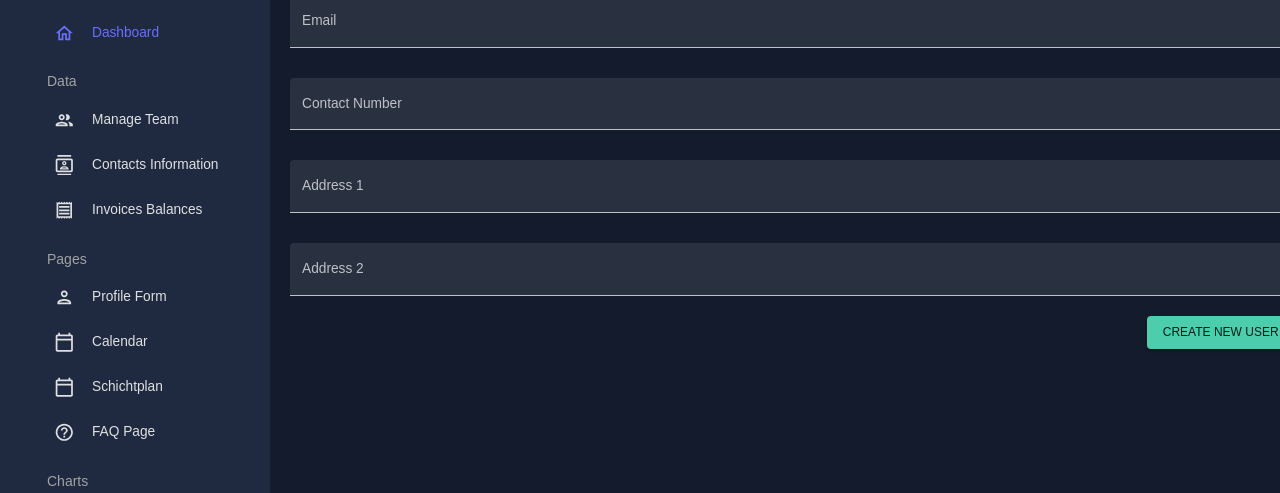
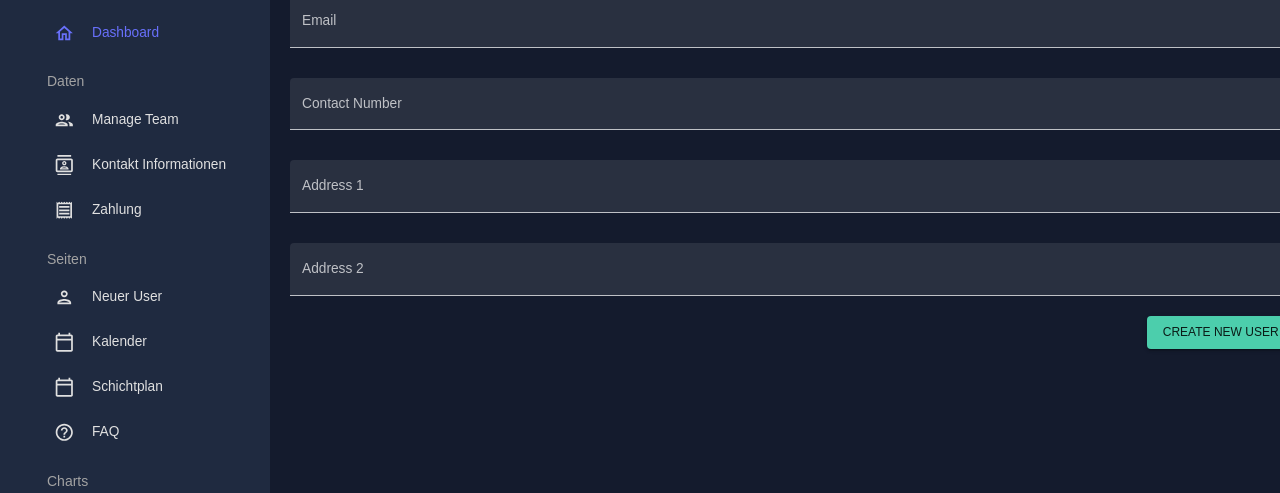
Before and after one commit to masterybyme/project-x, a React (Create React App) app in the folder client/: page /form in a window 1280 px wide. Shown: the part 271-764 px from the top of the page. Built offline with nearby package versions, Linux system fonts and the light colour scheme.

Commit message:
Sidebar changes

```diff
--- a/client/src/scenes/global/Sidebar.jsx
+++ b/client/src/scenes/global/Sidebar.jsx
@@ -130,7 +130,7 @@ const Sidebar = () => {
               color={colors.grey[300]}
               sx={{ m: "15px 0 5px 20px" }}
             >
-              Data
+              Daten
             </Typography>
             <Item
               title="Manage Team"
@@ -140,14 +140,14 @@ const Sidebar = () => {
               setSelected={setSelected}
             />
             <Item
-              title="Contacts Information"
+              title="Kontakt Informationen"
               to="/contacts"
               icon={<ContactsOutlinedIcon />}
               selected={selected}
               setSelected={setSelected}
             />
             <Item
-              title="Invoices Balances"
+              title="Zahlung"
               to="/invoices"
               icon={<ReceiptOutlinedIcon />}
               selected={selected}
@@ -159,17 +159,17 @@ const Sidebar = () => {
               color={colors.grey[300]}
               sx={{ m: "15px 0 5px 20px" }}
             >
-              Pages
+              Seiten
             </Typography>
             <Item
-              title="Profile Form"
+              title="Neuer User"
               to="/form"
               icon={<PersonOutlinedIcon />}
               selected={selected}
               setSelected={setSelected}
             />
             <Item
-              title="Calendar"
+              title="Kalender"
               to="/calendar"
               icon={<CalendarTodayOutlinedIcon />}
               selected={selected}
@@ -183,7 +183,7 @@ const Sidebar = () => {
               setSelected={setSelected}
             />
             <Item
-              title="FAQ Page"
+              title="FAQ"
               to="/faq"
               icon={<HelpOutlineOutlinedIcon />}
               selected={selected}
```
